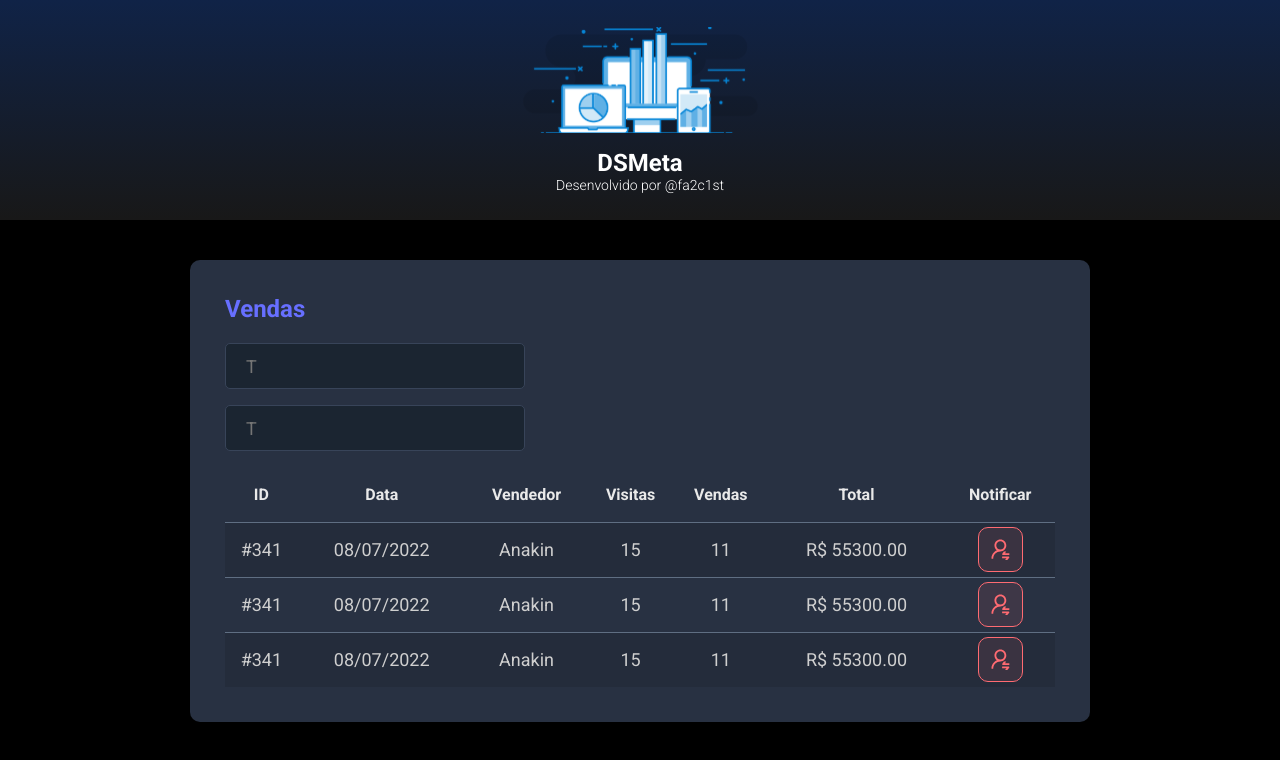
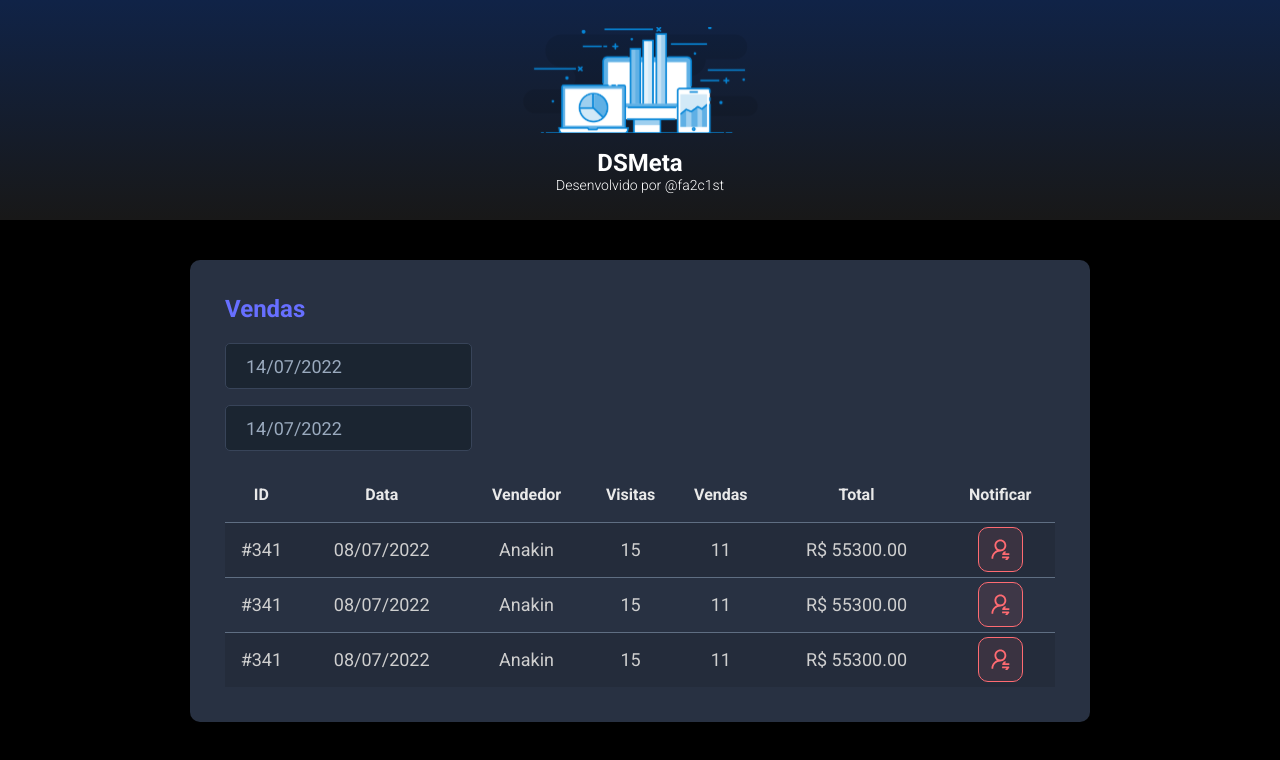
Before and after one commit to fa2c1/sds8-dsmeta, a React (Vite) app in the folder frontend/: page / in a window 1280 px wide. Shown: the top 760 px of the page. Built offline with nearby package versions, Linux system fonts and the light colour scheme.

Commit message:
datepicker

```diff
--- a/frontend/index.html
+++ b/frontend/index.html
@@ -4,7 +4,7 @@
     <meta charset="UTF-8" />
     <link rel="icon" type="image/svg+xml" href="/vite.svg" />
     <meta name="viewport" content="width=device-width, initial-scale=1.0" />
-    <title>Vite + React + TS</title>
+    <title>DS Meta</title>
   </head>
   <body>
     <div id="root"></div>
--- a/frontend/package.json
+++ b/frontend/package.json
@@ -9,7 +9,9 @@
     "preview": "vite preview"
   },
   "dependencies": {
+    "@types/react-datepicker": "4.4.2",
     "react": "^18.2.0",
+    "react-datepicker": "4.8.0",
     "react-dom": "^18.2.0"
   },
   "devDependencies": {
--- a/frontend/src/components/SalesCard/index.tsx
+++ b/frontend/src/components/SalesCard/index.tsx
@@ -1,3 +1,5 @@
+import DatePicker from "react-datepicker";
+import "react-datepicker/dist/react-datepicker.css";
 import NotificationButton from "../NotificationButton"
 
 function SalesCard(){
@@ -6,12 +8,22 @@ function SalesCard(){
             <div className="dsmeta-card">
                 <h2 className="dsmeta-sales-title">Vendas</h2>
                 <div>
-                <div className="dsmeta-form-control-container">
-                    <input className="dsmeta-form-control" type="text" placeholder="T"/>
+                    <div className="dsmeta-form-control-container">
+                        <DatePicker
+                            selected={new Date()}
+                            onChange={(date: Date) => {}}
+                            className="dsmeta-form-control"
+                            dateFormat="dd/MM/yyyy"
+                        />
                 </div>
-                <div className="dsmeta-form-control-container">
-                    <input className="dsmeta-form-control" type="text" placeholder="T" />
-                </div>
+                    <div className="dsmeta-form-control-container">
+                        <DatePicker
+                            selected={new Date()}
+                            onChange={(date: Date) => {}}
+                            className="dsmeta-form-control"
+                            dateFormat="dd/MM/yyyy"
+                        />
+                    </div>
                 </div>
 
                 <div>
```
Also changed, not shown: frontend/tsconfig.node.json (deleted, +0 -9 lines), 1 other file (tests, documents, lock files or other folders).
